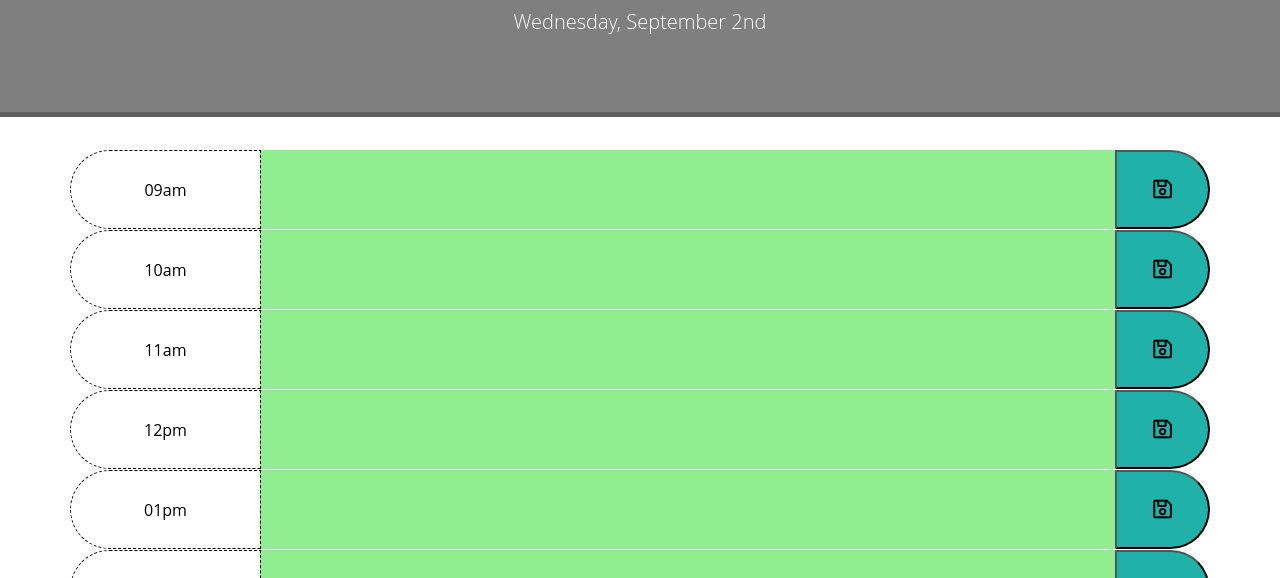
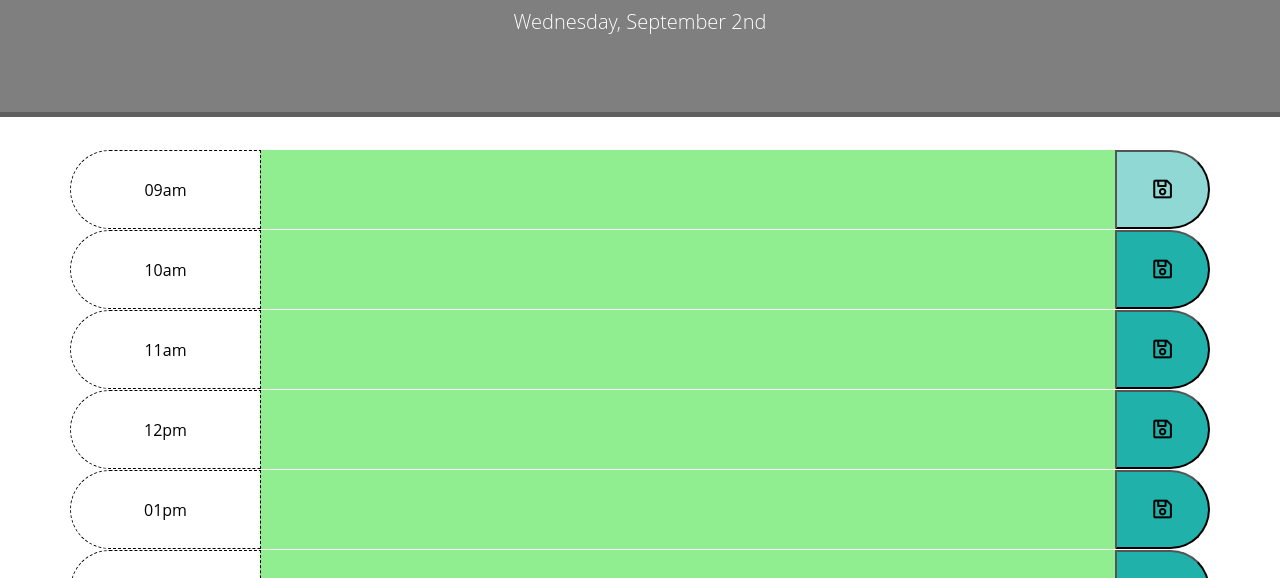
Before and after one commit to bbrintle/5-Day-Planner, a plain HTML site: page index.html in a window 1280 px wide. In both pictures the pointer is over the button 1162 px from the left and 400 px from the top of the page. Shown: the part 211-789 px from the top of the page. Drawn offline with nearby package versions, Linux system fonts and the light colour scheme.

Commit message:
add hover effect to save button

```diff
--- a/assets/css/styles.css
+++ b/assets/css/styles.css
@@ -68,7 +68,7 @@ textarea{
 }
 
 .saveBtn:hover {
-
+    background-color: rgba(32, 178, 170, .5);
 }
 
 .footer {
```
